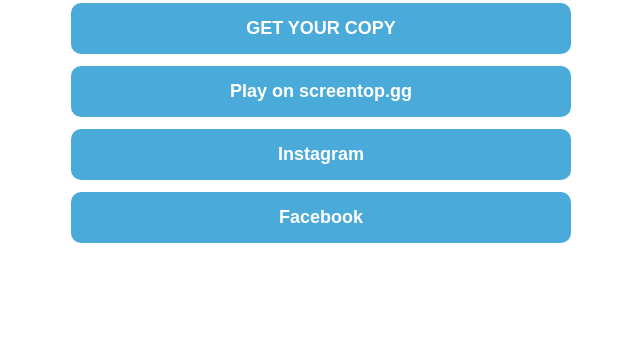
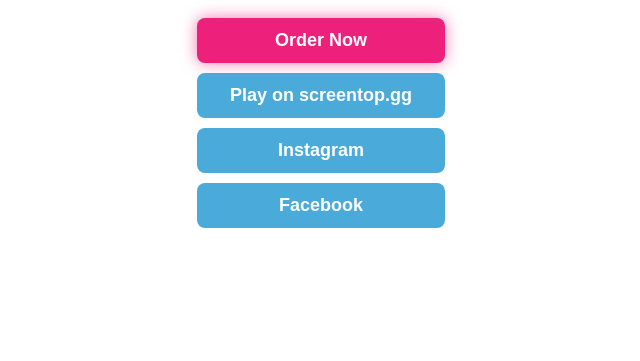
Before and after one commit to johnelbacani/bulletpoint-site, a plain HTML site: page index.html in a window 1280 px wide. Shown: the part 439-800 px from the top of the page, without its empty margins (319-959 px from the left). Drawn offline with Linux system fonts and the light colour scheme.

Commit message:
improve buttons

```diff
--- a/index.html
+++ b/index.html
@@ -47,6 +47,36 @@
       background: #ED217C; /* magenta hover */
       transform: scale(1.05);
     }
+    .link-btn {
+      display: block;
+      text-decoration: none;
+      background-color: #4AAAD9;
+      color: white;
+      padding: 12px 24px;
+      border-radius: 8px;
+      margin: 10px auto;
+      width: 200px;
+      text-align: center;
+      font-weight: 600;
+      transition: transform 0.2s, background-color 0.2s;
+    }
+
+    .link-btn:hover {
+      transform: scale(1.05);
+      background-color: #4A4390;
+    }
+
+    /* Make the order button stand out */
+    .link-btn.highlight {
+      background-color: #ED217C;
+      box-shadow: 0 0 15px rgba(237, 33, 124, 0.6);
+    }
+
+    .link-btn.highlight:hover {
+      background-color: #c81c68;
+      transform: scale(1.1);
+    }
+
   </style>
   <link rel="icon" href="favicon.png" type="image/png">
 </head>
@@ -56,10 +86,10 @@
     <img src="game-logo.png" alt="Bullet Point Board Game Logo">
 
     <!-- Replace links with your own -->
-    <a href="https://forms.gle/73q2pWNZuVuQVJ4Y7" target="_blank">GET YOUR COPY</a>
-    <a href="https://screentop.gg/@jbacani/bullet-point" target="_blank">Play on screentop.gg</a>
-    <a href="https://www.instagram.com/theworkplaysph/" target="_blank">Instagram</a>
-    <a href="https://www.facebook.com/theworkplaysph" target="_blank">Facebook</a>
+    <a href="https://forms.gle/73q2pWNZuVuQVJ4Y7" target="_blank" class="link-btn highlight">Order Now</a>
+    <a href="https://screentop.gg/@jbacani/bullet-point" target="_blank" class="link-btn">Play on screentop.gg</a>
+    <a href="https://www.instagram.com/theworkplaysph/" target="_blank" class="link-btn">Instagram</a>
+    <a href="https://www.facebook.com/theworkplaysph" target="_blank" class="link-btn">Facebook</a>
     <!-- <a href="https://yourshop.com" target="_blank">Buy the Game</a> -->
   </div>
 </body>
```
